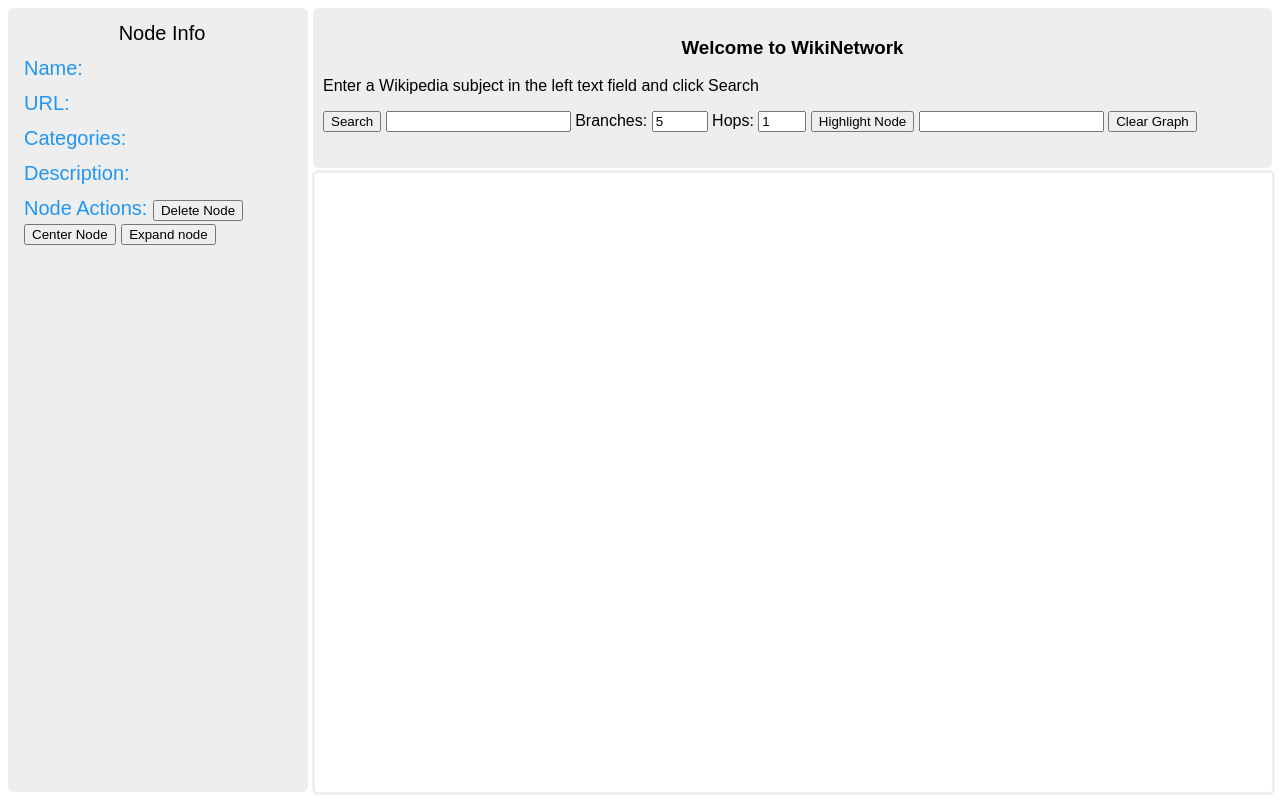
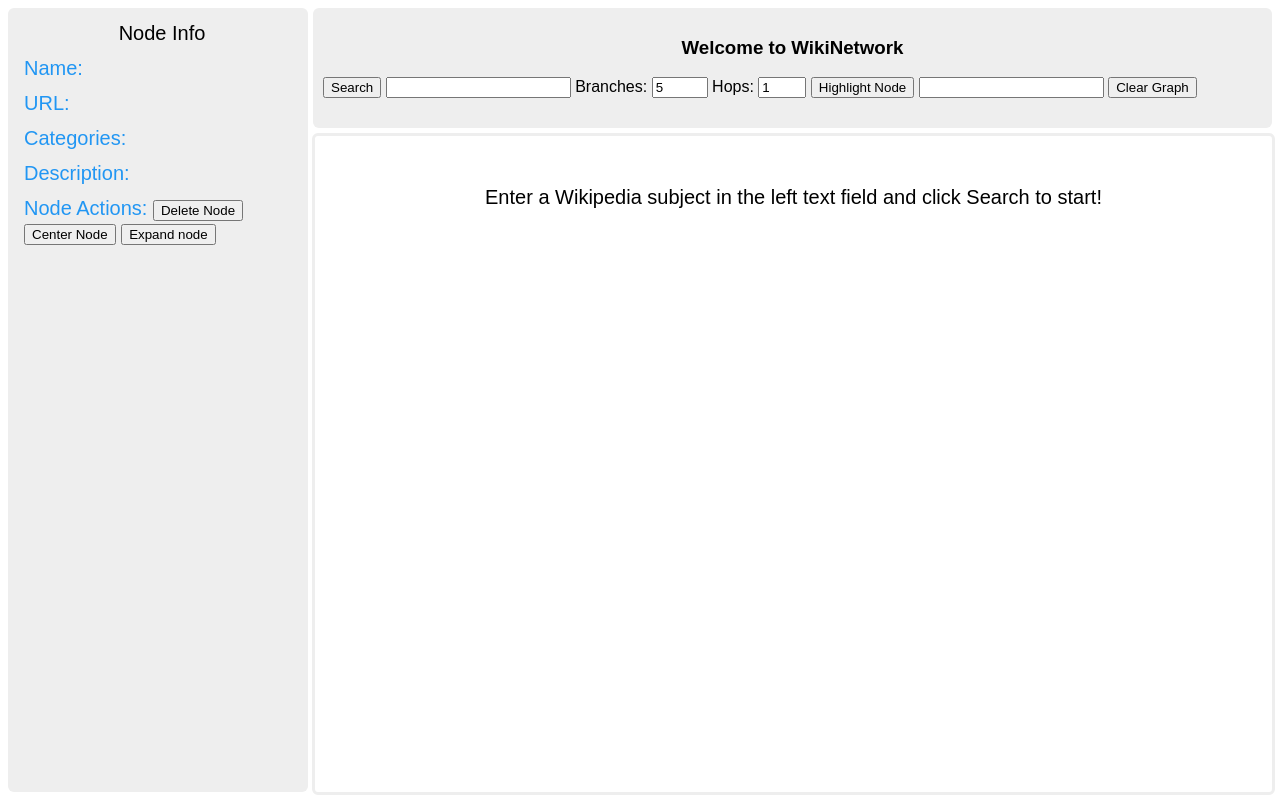
Before and after one commit to alexlk42/WikiNetwork, a website: page wikinetwork.htm in a window 1280 px wide. Drawn offline with nearby package versions, Linux system fonts and the light colour scheme.

Commit message:
added loading message

```diff
--- a/wikinetwork.css
+++ b/wikinetwork.css
@@ -36,7 +36,7 @@
 }
 
 .main {
-    height: 140px;
+    height: 100px;
     background: #eee;
     overflow-x: hidden;
     padding: 10px;
@@ -47,7 +47,7 @@
 
 #GraphViewportContainer {
   position: absolute;
-  top: 170px;
+  top: 133px;
   bottom: 5px;
   left: 7px;
   right: 5px;
@@ -55,6 +55,14 @@
   border-radius: 6px;
   margin-left: 305px;
   overflow: hidden;
+}
+
+#LoadingMessage {
+  width: 100%;
+  height: 100%;
+  text-align: center;
+  margin-top: 50px;
+  font-size: 20px;
 }
 
 svg {
--- a/wikinetwork.htm
+++ b/wikinetwork.htm
@@ -11,15 +11,17 @@
 				function fetchGraph(title, hops, branches) {
 					var urlParams = "?title=" + title + "&hops=" + hops + "&branches=" + branches;
 					var apiUrl = "/fetch_graph" + urlParams;
-					console.log(title);
+					$("#LoadingMessage").text("Loading...").show();
 					$.ajax({url: apiUrl,
 						error: function (error) {
 							console.error(error);
+							$("#LoadingMessage").text("): Error: " + error).show();
 						},
 						success: function (res) {
 							var svg = d3.select("svg");
 							initD3(svg);
 							displayGraph(svg, res);
+							$("#LoadingMessage").text("").hide();
 						}
 					});
 				}
@@ -86,7 +88,6 @@
 		<div class="main">
 			<h3 style="text-align: center;">Welcome to WikiNetwork</h3>
 
-			<p>Enter a Wikipedia subject in the left text field and click Search</p>
 			<button onclick="handleSearch()" type="button">Search</button>
 			<input id="searchField" type="text">
 			<label for="branchesField">Branches:</label>
@@ -101,6 +102,7 @@
 
 		<!-- Graph viewport -->
 		<div id="GraphViewportContainer">
+			<div id="LoadingMessage">Enter a Wikipedia subject in the left text field and click Search to start!</div>
 			<svg id="viewport" width="300" height="300"></svg>
 		</div>
 
```
